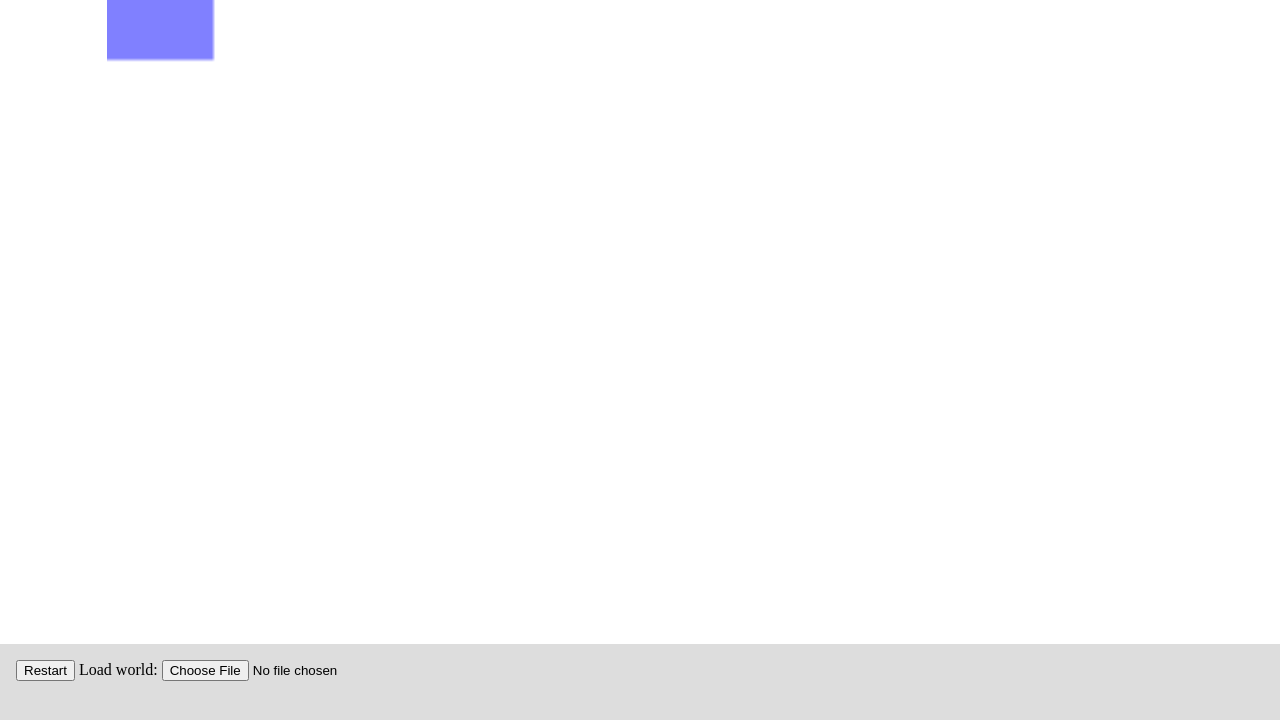
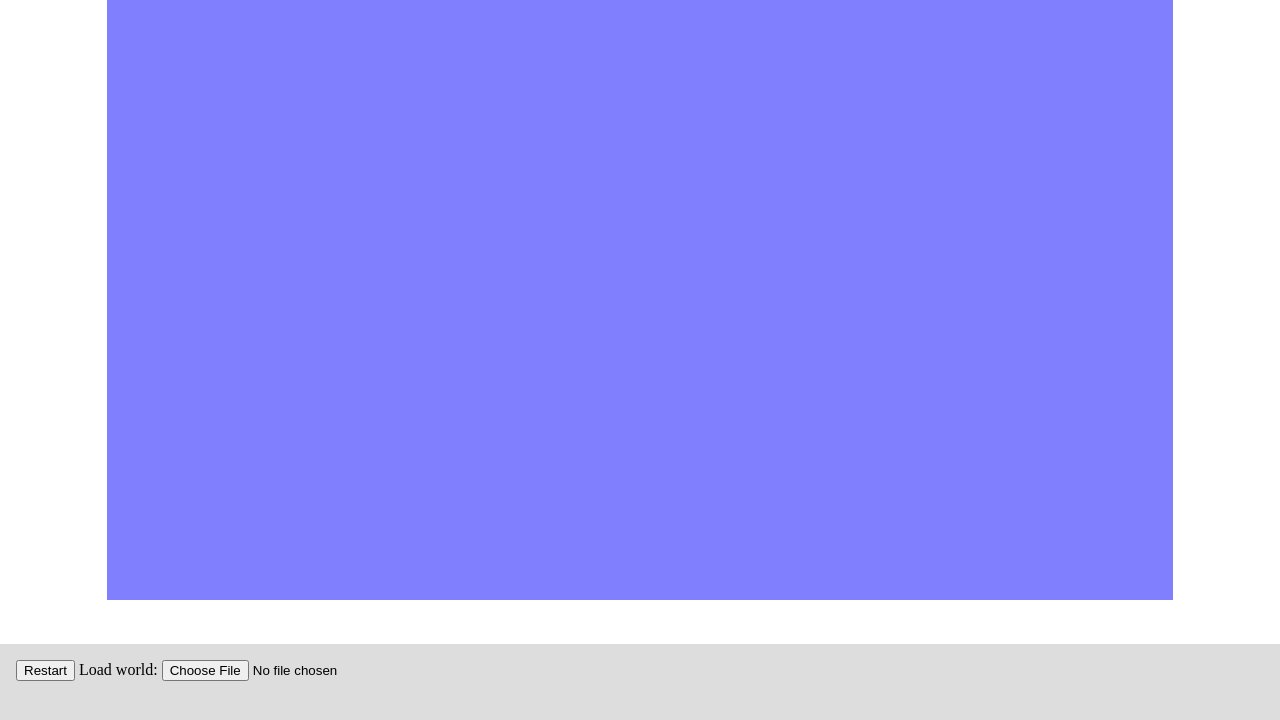
Before and after one commit to barnii77/ZombieBasher, a plain HTML site: page index.html in a window 1280 px wide. Drawn offline with Linux system fonts and the light colour scheme.

Commit message:
mouse and keyboard input, rendering almost working except for one texture bug

```diff
--- a/game.js
+++ b/game.js
@@ -5,9 +5,60 @@ function initGame(canvas, ctx) {
     initRenderBuffer(canvas, ctx);
 }
 
-function step() {
-    // TODO
+function step(dt) {
+    let rotationMat = buildRotationMatrix3x3(playerAngleHorizontal, playerAngleVertical);
+    let playerDir = mat3MultiplyVec3(rotationMat, 0, 0, 1);
+
+    let playerVel = PLAYER_VEL * dt;
+    let arrowRotSpeed = ARROW_ROT_SPEED * dt;
+
+    // Handle wasd
+    if (keyboard.isDown('KeyW')) {
+        playerX += playerDir.x * playerVel;
+        playerZ += playerDir.z * playerVel;
+    }
+    if (keyboard.isDown('KeyA')) {
+        playerX -= playerDir.z * playerVel;
+        playerZ += playerDir.x * playerVel;
+    }
+    if (keyboard.isDown('KeyS')) {
+        playerX -= playerDir.x * playerVel;
+        playerZ -= playerDir.z * playerVel;
+    }
+    if (keyboard.isDown('KeyD')) {
+        playerX += playerDir.z * playerVel;
+        playerZ -= playerDir.x * playerVel;
+    }
+
+    // Handle arrow keys (for camera)
+    if (keyboard.isDown('ArrowLeft')) {
+        playerAngleHorizontal -= arrowRotSpeed;
+    }
+    if (keyboard.isDown('ArrowRight')) {
+        playerAngleHorizontal += arrowRotSpeed;
+    }
+    if (keyboard.isDown('ArrowUp')) {
+        playerAngleVertical -= arrowRotSpeed;
+    }
+    if (keyboard.isDown('ArrowDown')) {
+        playerAngleVertical += arrowRotSpeed;
+    }
+
     stepCounter++;
+}
+
+function gameOnMouseMove(dx, dy) {
+    return; // TODO remove
+    playerAngleHorizontal += dx * MOUSE_SENSITIVITY;
+    // Keep in range -pi to pi
+    playerAngleHorizontal = ((playerAngleHorizontal + Math.PI) % (2*Math.PI)) - Math.PI;
+
+    playerAngleVertical -= dy * MOUSE_SENSITIVITY;
+
+    // Clamp so you can't look too far up or down
+    const maxVerticalAngle = Math.PI / 2 - 0.01;
+    if (playerAngleVertical > maxVerticalAngle) playerAngleVertical = maxVerticalAngle;
+    if (playerAngleVertical < -maxVerticalAngle) playerAngleVertical = -maxVerticalAngle;
 }
 
 function isGameOver() {
--- a/index.js
+++ b/index.js
@@ -1,11 +1,15 @@
 'use strict';
 
-// The canvas
+// The visible canvas (upscales the render buffer)
+let visibleCanvas;
+// The visible canvas drawing context
+let visibleCtx;
+// The hidden canvas containing raw render buffer
 let canvas;
 // The drawing context
 let ctx;
 
-function resizeCanvasToAspect() {
+function resizeCanvasToAspect(canvas) {
     const vh = window.innerHeight;
 
     // 20% of viewport height for control panel, 5% for spacer
@@ -23,9 +27,13 @@ function resizeCanvasToAspect() {
 }
 
 function initCanvas() {
-    canvas = document.getElementById("canvas");
-    ctx = canvas.getContext("2d");
-    resizeCanvasToAspect();
+    visibleCanvas = document.getElementById("canvas");
+    visibleCtx = visibleCanvas.getContext("2d");
+    let canvasAndContext = newInvisibleCanvas(RENDER_BUF_W, RENDER_BUF_H);
+    canvas = canvasAndContext.canvas;
+    ctx = canvasAndContext.ctx;
+    resizeCanvasToAspect(visibleCanvas);
+    setupPointerLock(visibleCanvas, gameOnMouseMove);
 }
 
 function addUiHandlers() {
@@ -48,8 +56,8 @@ function addUiHandlers() {
     });
 
     window.addEventListener('resize', () => {
-        resizeCanvasToAspect();
-        initRenderBuffer(canvas, ctx)
+        resizeCanvasToAspect(visibleCanvas);
+        // initRenderBuffer(canvas, ctx)
     });
 }
 
@@ -66,7 +74,7 @@ function gameLoop() {
 
     let t = window.performance.now();
     render();
-    draw(ctx);
+    draw(canvas, ctx, visibleCanvas, visibleCtx);
     let dt = (t - prevTime) / 1000;
     step(dt);
 
--- /dev/null
+++ b/keyboard.js
@@ -0,0 +1,26 @@
+/**
+ * Set up keyboard listeners to track pressed keys.
+ * Returns an object with methods to query the current state.
+ */
+function setupKeyboardInput() {
+    const pressed = new Set();
+
+    window.addEventListener('keydown', (event) => {
+        pressed.add(event.code);
+        // if (['ArrowUp','ArrowDown','ArrowLeft','ArrowRight','Space'].includes(event.code)) {
+        //     event.preventDefault();
+        // }
+    });
+
+    window.addEventListener('keyup', (event) => {
+        pressed.delete(event.code);
+    });
+
+    return {
+        isDown(code) {
+            return pressed.has(code);
+        },
+    };
+}
+
+let keyboard = setupKeyboardInput();
--- /dev/null
+++ b/mouse.js
@@ -0,0 +1,31 @@
+function setupPointerLock(canvas, onMouseMoveCallback) {
+    function mouseMoveHandler(event) {
+        // movementX/Y are raw deltas
+        const dx = event.movementX;
+        const dy = event.movementY;
+        onMouseMoveCallback(dx, dy);
+    }
+
+    // Request pointer lock on click
+    canvas.addEventListener('click', () => {
+        if (canvas.requestPointerLock) {
+            canvas.requestPointerLock();
+        }
+    });
+
+    // Handler when pointer lock state changes
+    document.addEventListener('pointerlockchange', () => {
+        const lockedElement = document.pointerLockElement;
+        if (lockedElement === canvas) {
+            // Locked: listen for mousemove
+            document.addEventListener('mousemove', mouseMoveHandler);
+        } else {
+            // Unlocked: stop listening
+            document.removeEventListener('mousemove', mouseMoveHandler);
+        }
+    });
+
+    document.addEventListener('pointerlockerror', () => {
+        console.error('Error while attempting to lock cursor');
+    });
+}
--- a/render.js
+++ b/render.js
@@ -1,19 +1,16 @@
 'use strict';
-
-// Constants
-let DOWNSCALE_FACTOR = 10;
-let FOV_HALF_RAD = Math.PI / 4;
 
 // Array for writing rendering results that are then rendered to the canvas (but only after further processing).
 // Initialized by the game loop.
 let rawRenderBuffer, renderBufferImg, renderBufferW, renderBufferH;
 
 // NOTE: a lot of places in this file should use abstractions like Vec3 types, but those are just not possible in JS without paying
-//  for them, with the currency being FPS. Thus, a lot of logic is inlined and unrolled.
+//  for them, with the currency being FPS. I am worried about such abstractions introducing allocations and worsening the
+//  JIT compiler's ability to optimize our hot path. Thus, a lot of logic is inlined and unrolled.
 
 function initRenderBuffer(canvas, ctx) {
-	renderBufferW = Math.floor(canvas.width / DOWNSCALE_FACTOR);
-	renderBufferH = Math.floor(canvas.height / DOWNSCALE_FACTOR);
+	renderBufferW = RENDER_BUF_W;
+	renderBufferH = RENDER_BUF_H;
 	renderBufferImg = ctx.createImageData(renderBufferW, renderBufferH);
     rawRenderBuffer = renderBufferImg.data;
 }
@@ -56,18 +53,7 @@ function castRay(ox, oy, oz, dx, dy, dz) {
     return { t: tMin, triangleIdx: triangleIdxMin };
 }
 
-function renderPixel(x, y) {
-	// Compute normalized ray direction
-	let xRel = x / renderBufferW * 2 - 1;
-	let yRel = y / renderBufferH * 2 - 1;
-	let rayStepX = xRel;
-	let rayStepY = yRel;
-	let rayStepZ = 1;
-	let mag = magnitude(rayStepX, rayStepY, rayStepZ);
-	rayStepX /= mag;
-	rayStepY /= mag;
-	rayStepZ /= mag;
-
+function renderPixel(x, y, rayStepX, rayStepY, rayStepZ) {
 	// Cast ray
     let rcRes = castRay(playerX, playerY, playerZ, rayStepX, rayStepY, rayStepZ);
     let t = rcRes.t;
@@ -76,6 +62,7 @@ function renderPixel(x, y) {
     // Determine color
     let r, g, b; // , a;
     if (triangleIdx === -1) {
+        // Draw a sky-blue background color
         r = 128;
         g = 128;
         b = 255;
@@ -89,11 +76,10 @@ function renderPixel(x, y) {
         let v1x = worldVertices[triangleOffset + 3], v1y = worldVertices[triangleOffset + 4], v1z = worldVertices[triangleOffset + 5];
         let v2x = worldVertices[triangleOffset + 6], v2y = worldVertices[triangleOffset + 7], v2z = worldVertices[triangleOffset + 8];
         let uv = computeTriangleUV(v0x, v0y, v0z, v1x, v1y, v1z, v2x, v2y, v2z, worldX, worldY, worldZ);
-        let texX = Math.round(uv.u), texY = Math.round(uv.v);
-
+        let texX = uv.u, texY = uv.v;
         let texIdx = worldTextureIndices[triangleIdx];
         let tex = worldTextureData[texIdx];
-        let texOffset = 4 * (texY * worldTextureSizes[2 * triangleIdx] + texX);
+        let texOffset = 4 * Math.round(texY * worldTextureSizes[2 * triangleIdx] + texX);
         r = tex[texOffset];
         g = tex[texOffset + 1];
         b = tex[texOffset + 2];
@@ -105,13 +91,30 @@ function renderPixel(x, y) {
 }
 
 function render() {
+    let rotationMat = buildRotationMatrix3x3(playerAngleHorizontal, playerAngleVertical);
     for (let y = 0; y < renderBufferH; y++) {
         for (let x = 0; x < renderBufferW; x++) {
-            renderPixel(x, y);
+            // Compute normalized ray direction
+            let xRel = x / renderBufferW * 2 - 1;
+            let yRel = y / renderBufferH * 2 - 1;
+            let rayStepX = xRel;
+            let rayStepY = -yRel; // invert y so negative values are down not up
+            let rayStepZ = 1;
+            let mag = magnitude(rayStepX, rayStepY, rayStepZ);
+            rayStepX /= mag;
+            rayStepY /= mag;
+            rayStepZ /= mag;
+            let rayDir = mat3MultiplyVec3(rotationMat, rayStepX, rayStepY, rayStepZ);
+            rayStepX = rayDir.x;
+            rayStepY = rayDir.y;
+            rayStepZ = rayDir.z;
+            renderPixel(x, y, rayStepX, rayStepY, rayStepZ);
         }
     }
 }
 
-function draw(ctx) {
+function draw(canvas, ctx, visibleCanvas, visibleCtx) {
     ctx.putImageData(renderBufferImg, 0, 0);
+    visibleCtx.clearRect(0, 0, visibleCanvas.width, visibleCanvas.height);
+    visibleCtx.drawImage(canvas, 0, 0, visibleCanvas.width, visibleCanvas.height);
 }
--- a/state.js
+++ b/state.js
@@ -1,8 +1,15 @@
 'use strict';
 
+// Constants
+const RENDER_BUF_H = 144;
+const RENDER_BUF_W = Math.floor(RENDER_BUF_H * 16 / 9);
+const PLAYER_VEL = 1.0;
+const ARROW_ROT_SPEED = Math.PI / 2;
+const MOUSE_SENSITIVITY = 0.002;
 
-// TODO
 let stepCounter = 0;
-let playerX = 0;
-let playerY = 0;
-let playerZ = 0;
+let playerX = 0.0;
+let playerY = 0.0;
+let playerZ = 0.0;
+let playerAngleHorizontal = 0.0;
+let playerAngleVertical = 0.0;
--- /dev/null
+++ b/utils.js
@@ -0,0 +1,98 @@
+function newInvisibleCanvas(width, height) {
+    // Create OffscreenCanvas if supported, otherwise fallback to hidden <canvas>
+    let canvas, ctx;
+    if (typeof OffscreenCanvas !== 'undefined') {
+        canvas = new OffscreenCanvas(width, height);
+        ctx = canvas.getContext('2d');
+        if (!ctx) {
+            throw new Error("OffscreenCanvas: Unable to get 2D context");
+        }
+    } else {
+        // Fallback for environments without OffscreenCanvas (older browsers)
+        canvas = document.createElement('canvas');
+        canvas.width = width;
+        canvas.height = height;
+        ctx = canvas.getContext('2d');
+        if (!ctx) {
+            throw new Error("Fallback canvas: Unable to get 2D context");
+        }
+    }
+
+    // Clear any existing contents (mostly relevant for fallback DOM canvas):
+    ctx.clearRect(0, 0, width, height);
+
+    return {canvas: canvas, ctx: ctx};
+}
+
+/**
+ * Multiply a 3×3 matrix by a 3-component vector.
+ *
+ * Matrix is in row-major order:
+ *   [ m00 m01 m02 ]
+ *   [ m10 m11 m12 ]
+ *   [ m20 m21 m22 ]
+ *
+ * Computes:
+ *   result.x = m00*vx + m01*vy + m02*vz
+ *   result.y = m10*vx + m11*vy + m12*vz
+ *   result.z = m20*vx + m21*vy + m22*vz
+ *
+ * @param {number} m00
+ * @param {number} m01
+ * @param {number} m02
+ * @param {number} m10
+ * @param {number} m11
+ * @param {number} m12
+ * @param {number} m20
+ * @param {number} m21
+ * @param {number} m22
+ * @param {number} vx - vector x component
+ * @param {number} vy - vector y component
+ * @param {number} vz - vector z component
+ * @returns {{ x: number, y: number, z: number }} - the product matrix * vector
+ */
+function mat3MultiplyVec3(
+    matrix,
+    vx, vy, vz
+) {
+    const x = matrix[0] * vx + matrix[1] * vy + matrix[2] * vz;
+    const y = matrix[3] * vx + matrix[4] * vy + matrix[5] * vz;
+    const z = matrix[6] * vx + matrix[7] * vy + matrix[8] * vz;
+    return { x, y, z };
+}
+
+/**
+ * Build a 3×3 rotation matrix (row-major, flat array length 9) from
+ * Euler angles: horizontal (yaw), vertical (pitch), and roll (around view direction),
+ * applied in that order (intrinsic rotations).
+ *
+ * Coordinate system: right-handed, X right, Y up, Z forward.
+ * The result R satisfies: v' = R * v for column-vector v.
+ *
+ * @param {number} yaw    - horizontal rotation angle in radians (around Y axis)
+ * @param {number} pitch  - vertical rotation angle in radians (around X axis)
+ * @param {number} roll   - roll rotation angle in radians (around Z axis)
+ * @returns {number[]}    - flat array of length 9, row-major:
+ *   [ m00, m01, m02,
+ *     m10, m11, m12,
+ *     m20, m21, m22 ]
+ */
+function buildRotationMatrix3x3(rx, ry) {
+    let yaw = 0.0;
+    let pitch = rx;
+    let roll = ry;
+    // Precompute sines and cosines
+    const cy = Math.cos(yaw);
+    const sy = Math.sin(yaw);
+    const cp = Math.cos(pitch);
+    const sp = Math.sin(pitch);
+    const cr = Math.cos(roll);
+    const sr = Math.sin(roll);
+
+    // Row-major 3x3 rotation matrix
+    return [
+        cy * cp, cy * sp * sr - sy * cr, cy * sp * cr + sy * sr,
+        sy * cp, sy * sp * sr + cy * cr, sy * sp * cr - cy * sr,
+        -sp,     cp * sr,                cp * cr
+    ];
+}
```
Also changed, not shown: index.html (+3 -0 lines), world.js (+4 -22 lines), 1 other file.
